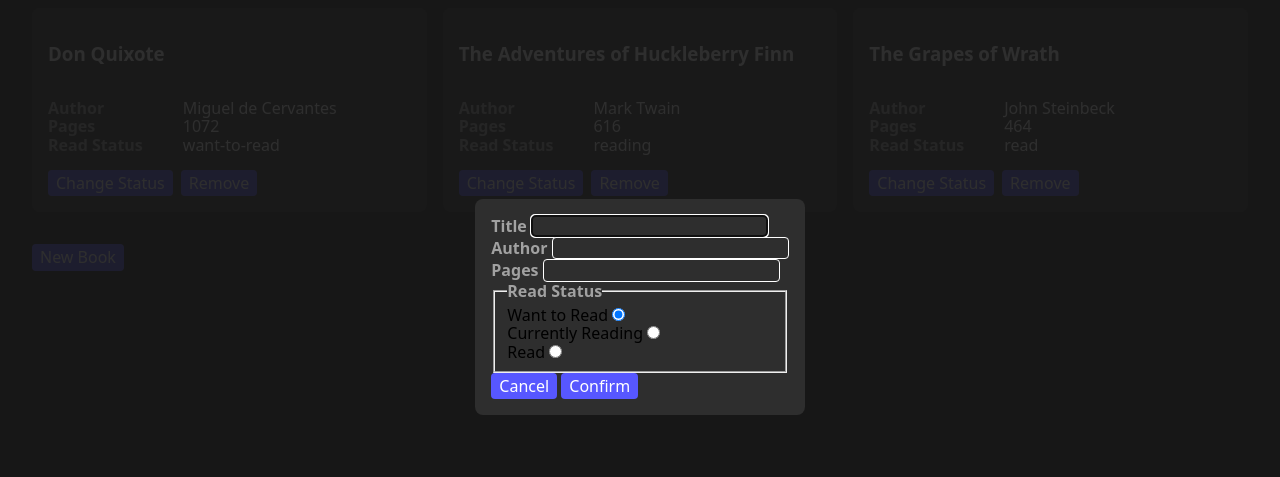
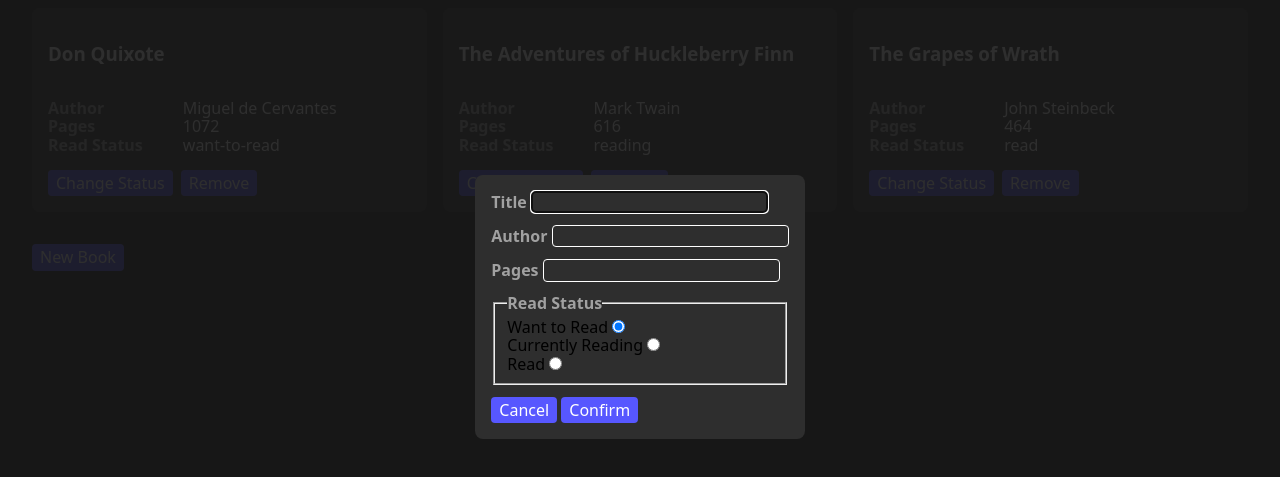
Before and after one commit to cgrustas/library, a plain HTML site: page index.html in a window 1280 px wide. Both pictures are taken after a click on the button "New Book". Shown: the part 93-570 px from the top of the page. Drawn offline with Linux system fonts and the light colour scheme.

Commit message:
Add flex layout to form with .75rem gap

```diff
--- a/css/styles.css
+++ b/css/styles.css
@@ -42,7 +42,7 @@ article dd {
     color: white;
 }
 
-.book-detail > label,
+.book-detail>label,
 .read-status legend,
 dl dt {
     font-weight: bold;
@@ -77,7 +77,13 @@ dialog::backdrop {
     background-color: rgba(24, 24, 24, .9);
 }
 
-.book-detail > input {
+form {
+    display: flex;
+    flex-direction: column;
+    gap: .75rem;
+}
+
+.book-detail>input {
     appearance: none;
     border: 1px solid white;
     background-color: rgb(46, 46, 46);
```
